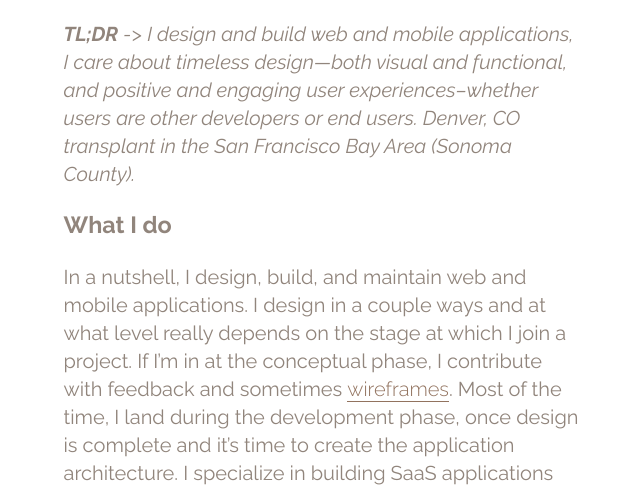
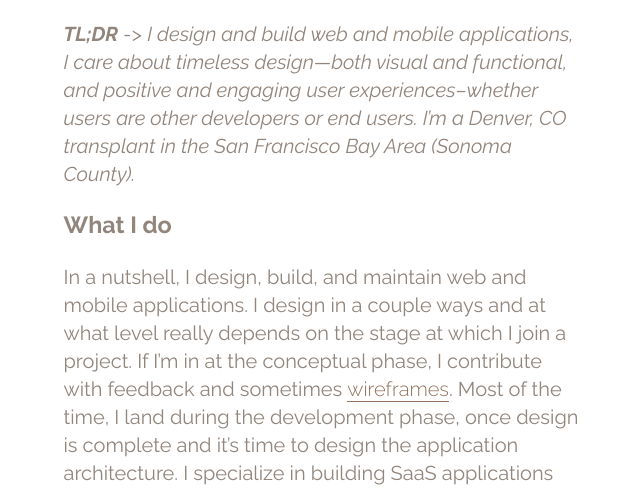
Before and after one commit to levivoelz/levivoelz.github.io, a Jekyll site: the page built from about.md, in a window 1280 px wide and 900 px high. Shown: the part 395-886 px from the top of the window, without its empty margins (319-959 px from the left). Built offline with Jekyll 4.4.1, drawn with Linux system fonts in a browser that asks for light colours; some of the changed text lies outside the part shown.

```diff
--- a/about.md
+++ b/about.md
@@ -7,10 +7,10 @@ hero: /images/levi_voelz-hero-side-dark.jpg
 color: "#92735F"
 ---
 
-_**TL;DR** -> I design and build web and mobile applications, I care about timeless design—both visual and functional, and positive and engaging user experiences–whether users are other developers or end users. Denver, CO transplant in the San Francisco Bay Area (Sonoma County)._
+_**TL;DR** -> I design and build web and mobile applications, I care about timeless design—both visual and functional, and positive and engaging user experiences–whether users are other developers or end users. I'm a Denver, CO transplant in the San Francisco Bay Area (Sonoma County)._
 
 ### What I do
-In a nutshell, I design, build, and maintain web and mobile applications. I design in a couple ways and at what level really depends on the stage at which I join a project. If I'm in at the conceptual phase, I contribute with feedback and sometimes [wireframes](/images/patronish-wires.png){:target="_blank"}. Most of the time, I land during the development phase, once design is complete and it's time to create the application architecture. I specialize in building SaaS applications and have come up with a great [formula]() for getting projects off the ground quickly. Since I'm usually working alone or on small teams, I tend to lean heavily on frameworks, libraries, and third-party services. This doesn't mean I won't "roll my own" when needed, but my formula generally works really well for most projects. For more info, check out my full list of [services](/services).
+In a nutshell, I design, build, and maintain web and mobile applications. I design in a couple ways and at what level really depends on the stage at which I join a project. If I'm in at the conceptual phase, I contribute with feedback and sometimes [wireframes](/images/patronish-wires.png){:target="_blank"}. Most of the time, I land during the development phase, once design is complete and it's time to design the application architecture. I specialize in building SaaS applications and have come up with a great [formula]() for getting projects off the ground quickly. Since I'm usually working alone or on small teams, I tend to lean heavily on frameworks, libraries, and third-party services. This doesn't mean I won't "roll my own" when needed, but my formula generally works really well for most projects. For more info, check out my full list of [services](/services).
 
 ### Background
 
```
Also changed, not shown: other parts of about.md (+2 -2 lines), 1 other file.
